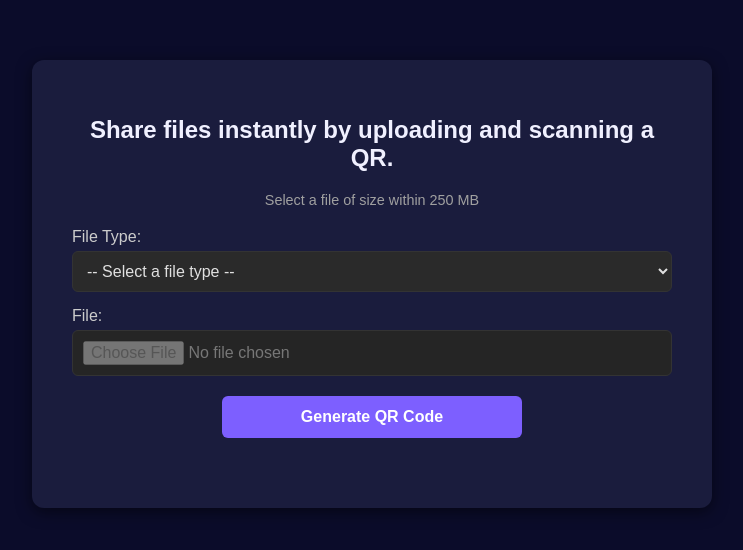
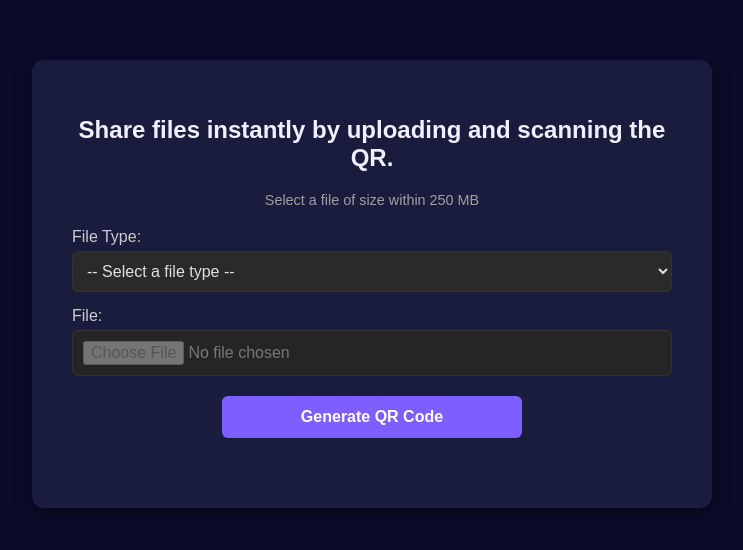
Before and after one commit to SubikshanM/Qr_File_Share, a website: page public/index.html in a window 1280 px wide. Shown: the part 116-666 px from the top of the page, without its empty margins (268-1011 px from the left). Drawn offline with Linux system fonts and the light colour scheme.

Commit message:
Finalized and updated all app files

```diff
--- a/public/index.html
+++ b/public/index.html
@@ -5,10 +5,11 @@
     <meta name="viewport" content="width=device-width, initial-scale=1.0">
     <title>QR File Share</title>
     <link rel="stylesheet" href="style.css">
+    <link rel="icon" href="favicon.png">
 </head>
 <body>
     <div class="container">
-        <h1>Share files instantly by uploading and scanning a QR.</h1>
+        <h1>Share files instantly by uploading and scanning the QR.</h1>
         <form id="uploadForm">
             <p class="instruction">Select a file of size within 250 MB</p>
             <div class="input-group">
```
Also changed, not shown: public/favicon.png (added).
